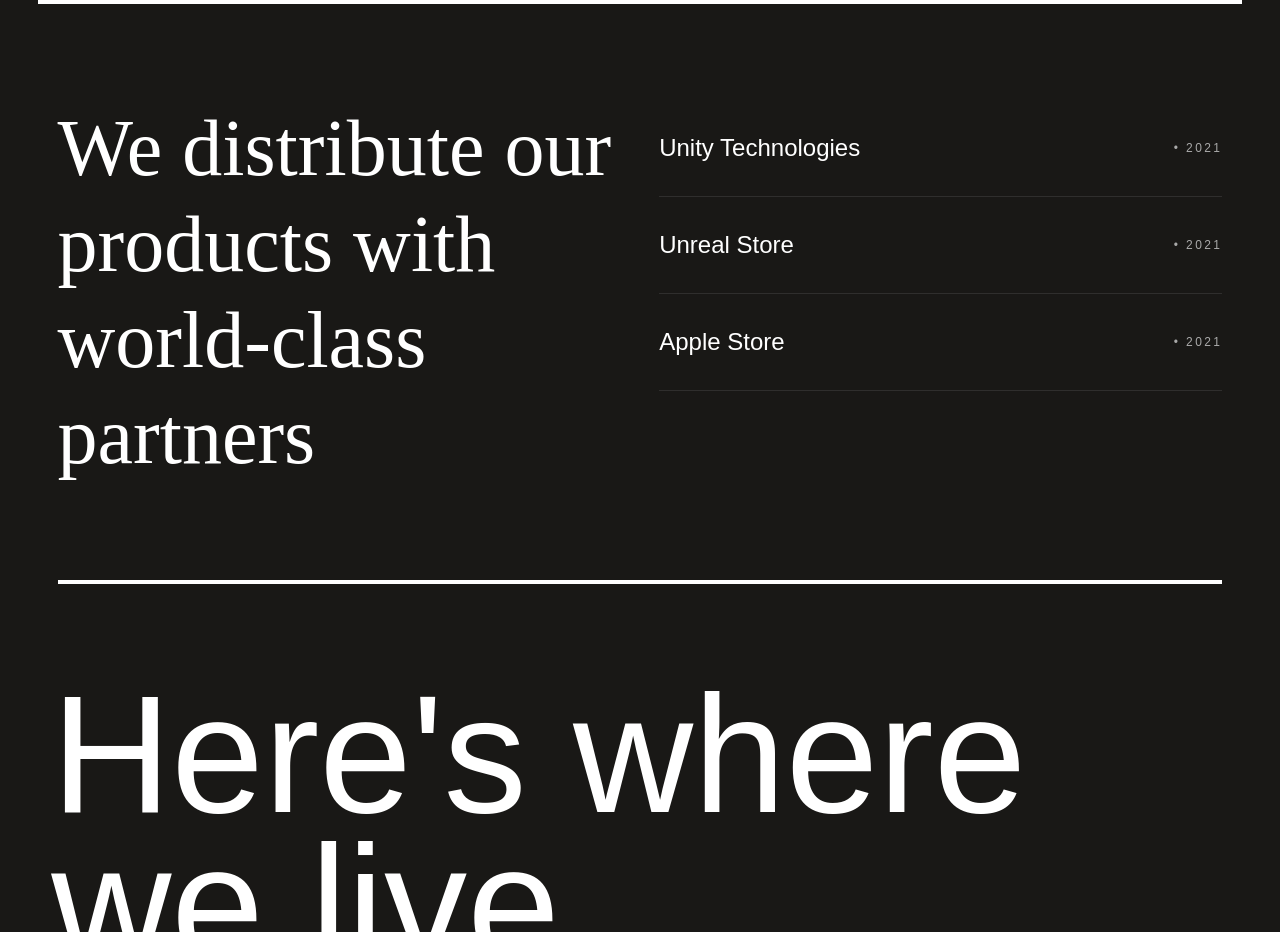
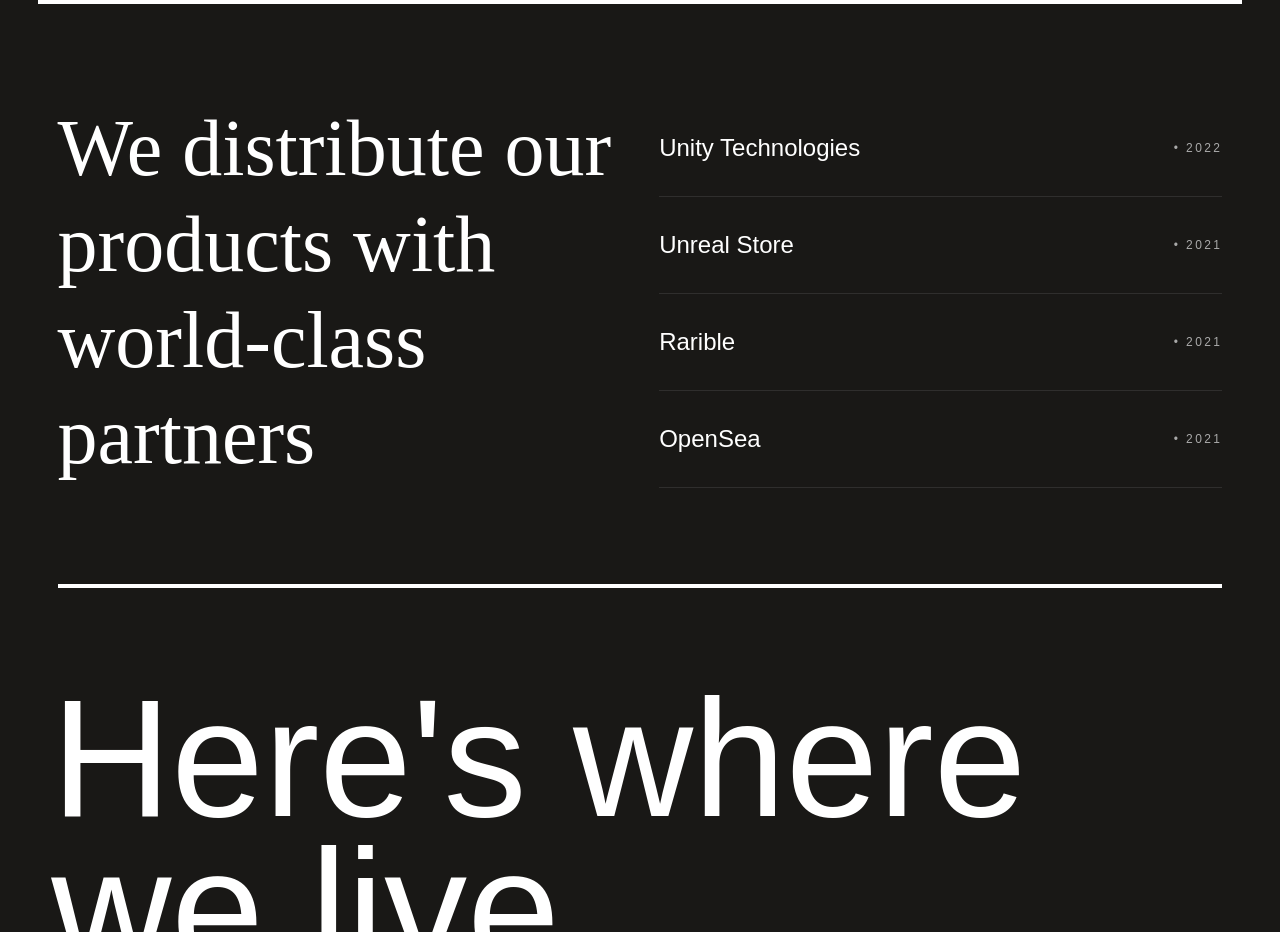
Before and after one commit to ptgn-studio/ptgn-studio.github.io, a plain HTML site: page index.html in a window 1280 px wide. Shown: the part 4620-5552 px from the top of the page. Drawn offline with Linux system fonts and the light colour scheme; a web font is replaced by a local one.

Commit message:
Link Update

```diff
--- a/index.html
+++ b/index.html
@@ -140,7 +140,7 @@
     </section>
     <section class="layout-columns">
         <article class="project-card layout-1/1">
-          <a href="https://wild-games.se" target="_blank">
+          <a href="https://www.linkedin.com/feed/update/urn:li:activity:6778651944220184576/" target="_blank">
             <img srcset="img/wild.jpg" sizes="(max-width: 600px) calc(100% - 9vw),
                               (min-width: 600px) calc(100% - 9vw),
                               (min-width: 110rem) calc((110rem - 9vw)" src="img/optimized/project-td-3496w.jpg" alt="Wild Games - Stockholm's wildest mobile game studio">
@@ -155,14 +155,18 @@
         <ul class="layout-1/2">
             <li>
                 <span>Unity Technologies</span>
-                <span class="eyebrow"> • 2021</span>
+                <span class="eyebrow"> • 2022</span>
             </li>
             <li>
                 <span>Unreal Store</span>
                 <span class="eyebrow"> • 2021</span>
             </li>
             <li>
-                <span>Apple Store</span>
+                <span>Rarible</span>
+                <span class="eyebrow"> • 2021</span>
+            </li>
+            <li>
+                <span>OpenSea</span>
                 <span class="eyebrow"> • 2021</span>
             </li>
         </ul>
```
